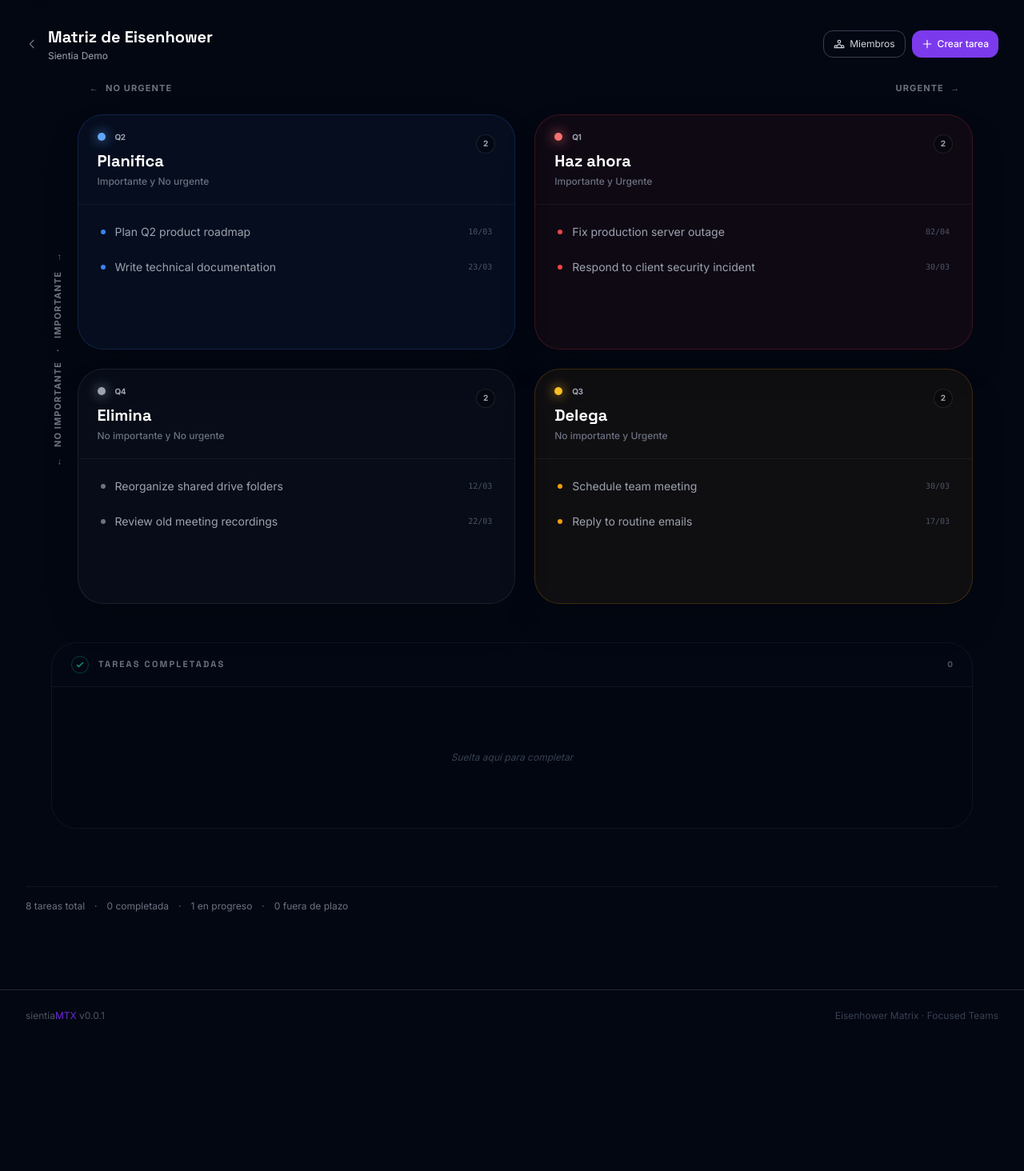
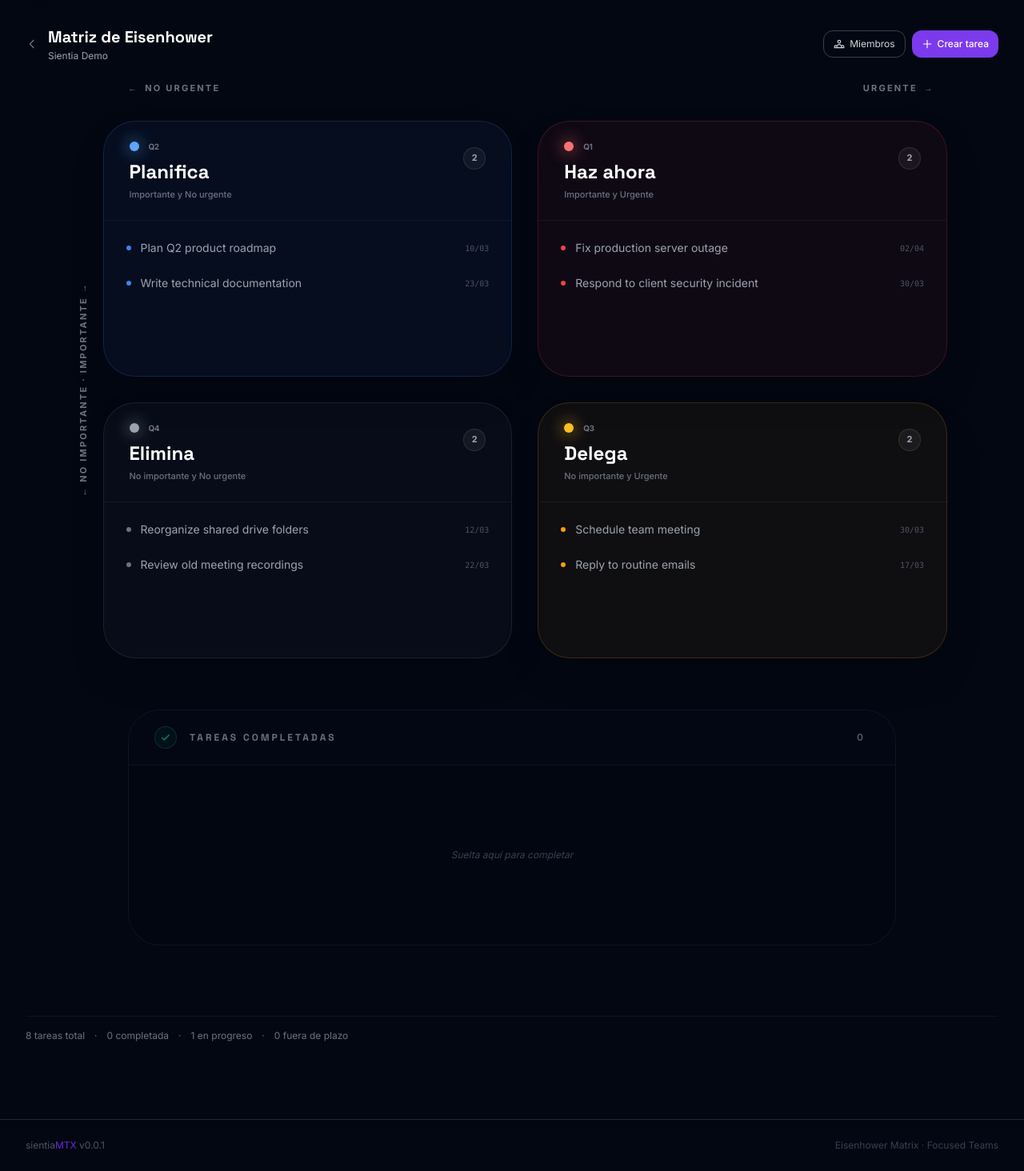
Before and after one commit to pbenav/sientiaMTX, a Laravel app: page /teams/1/dashboard in a window 1280 px wide. Shown: the part 65-1529 px from the top of the page at 80% size. Before the commit the page ends 1339 px from the top, so only its background shows below. Run offline with Laravel 12, Linux system fonts and the light colour scheme; the visitor is signed in with stand-in values (Sample User, id 1); data comes from the database, SQL or seed files in the repository; data that the repository does not hold is empty; style sheets or scripts are compiled from the project's sources; parts of the project's set-up code (start-up, migrations or seed data) failed here and were passed over.

Commit message:
UI: fix vertical axis orientation and refine dashboard centering

```diff
--- a/resources/views/teams/dashboard.blade.php
+++ b/resources/views/teams/dashboard.blade.php
@@ -63,9 +63,10 @@
     @endphp
 
     <!-- Matrix Labels & Grid -->
-    <div class="relative max-w-7xl mx-auto px-4 sm:px-6 lg:px-8">
+    <div class="max-w-6xl mx-auto px-4 sm:px-6 lg:px-8">
         <!-- Horizontal Urgency labels -->
-        <div class="flex justify-between mb-6 ml-12 pr-4 text-[11px] font-bold uppercase tracking-widest text-gray-500">
+        <div
+            class="flex justify-between mb-8 ml-16 mr-4 text-[11px] font-bold uppercase tracking-[0.2em] text-gray-500">
             <div class="flex items-center gap-2">
                 <span>←</span>
                 <span>{{ __('tasks.not_urgent') }}</span>
@@ -78,44 +79,40 @@
 
         <div class="flex gap-4">
             <!-- Vertical Importance label -->
-            <div
-                class="flex flex-col justify-center items-center py-4 text-[11px] font-bold uppercase tracking-widest text-gray-500 [writing-mode:vertical-lr] rotate-180">
-                <div class="flex items-center gap-3">
-                    <span>←</span>
-                    <span class="whitespace-nowrap">{{ __('tasks.not_important') }}</span>
-                    <span>·</span>
-                    <span class="whitespace-nowrap">{{ __('tasks.important') }}</span>
-                    <span>→</span>
-                </div>
+            <div class="flex items-center py-8">
+                <span
+                    class="text-[11px] font-bold uppercase tracking-[0.2em] text-gray-500 [writing-mode:vertical-rl] rotate-180 whitespace-nowrap select-none">
+                    ← {{ __('tasks.not_important') }} · {{ __('tasks.important') }} →
+                </span>
             </div>
 
             <!-- Matrix grid -->
-            <div class="flex-1 grid grid-cols-1 sm:grid-cols-2 gap-6">
+            <div class="flex-1 grid grid-cols-1 sm:grid-cols-2 gap-8">
                 @foreach ([2, 1, 4, 3] as $q)
                     @php
                         $cfg = $quadrantConfig[$q];
                         $qTasks = $quadrants[$q];
                     @endphp
-                    <div class="border {{ $cfg['bg'] }} rounded-[2rem] flex flex-col min-h-72 shadow-2xl transition-all"
+                    <div class="border {{ $cfg['bg'] }} rounded-[2.5rem] flex flex-col min-h-[320px] shadow-2xl transition-all group/q"
                         data-quadrant="{{ $q }}">
                         <!-- Quadrant header -->
-                        <div class="px-6 py-5 border-b border-white/5 flex flex-col gap-1 relative">
+                        <div class="px-8 py-6 border-b border-white/5 flex flex-col gap-1 relative">
                             <div class="flex items-center gap-3">
-                                <div class="w-2.5 h-2.5 rounded-full shrink-0"
-                                    style="background:{{ $cfg['color'] }}; box-shadow: 0 0 15px {{ $cfg['color'] }}">
+                                <div class="w-3 h-3 rounded-full shrink-0"
+                                    style="background:{{ $cfg['color'] }}; box-shadow: 0 0 20px {{ $cfg['color'] }}">
                                 </div>
                                 <span
-                                    class="text-[10px] font-bold text-gray-400 uppercase tracking-tighter">Q{{ $q }}</span>
+                                    class="text-[10px] font-bold text-gray-500 uppercase tracking-tighter">Q{{ $q }}</span>
                             </div>
-                            <h2 class="text-xl font-bold text-white heading mt-1">
+                            <h2 class="text-2xl font-bold text-white heading mt-1">
                                 {{ __('tasks.quadrants.' . $q . '.label') }}
                             </h2>
-                            <p class="text-xs text-gray-500 font-medium">
+                            <p class="text-[11px] text-gray-500 font-medium">
                                 {{ __('tasks.quadrants.' . $q . '.description') }}
                             </p>
 
                             <span
-                                class="absolute top-6 right-6 text-[10px] font-bold bg-black/30 border border-white/10 text-gray-400 w-6 h-6 flex items-center justify-center rounded-full q-count">
+                                class="absolute top-8 right-8 text-[11px] font-bold bg-white/5 border border-white/10 text-gray-400 w-7 h-7 flex items-center justify-center rounded-full q-count">
                                 {{ count($qTasks) }}
                             </span>
                         </div>
@@ -152,36 +149,36 @@
     </div>
 
     <!-- Completed Tasks Zone -->
-    <div class="mt-12 max-w-7xl mx-auto px-4 sm:px-6 lg:px-8 pb-12">
-        <div class="bg-gray-950/20 border border-gray-800/40 rounded-[2rem] overflow-hidden">
-            <div class="px-6 py-4 border-b border-white/5 bg-gray-900/10 flex items-center justify-between">
-                <div class="flex items-center gap-3">
-                    <div class="p-1 rounded-full border border-emerald-500/30">
-                        <svg xmlns="http://www.w3.org/2000/svg" class="h-3 w-3 text-emerald-500/80" fill="none"
+    <div class="mt-16 max-w-5xl mx-auto px-4 sm:px-6 lg:px-8 pb-16">
+        <div class="bg-gray-950/20 border border-gray-800/40 rounded-[2.5rem] overflow-hidden">
+            <div class="px-8 py-5 border-b border-white/5 bg-gray-900/10 flex items-center justify-between">
+                <div class="flex items-center gap-4">
+                    <div class="p-1.5 rounded-full border border-emerald-500/20 bg-emerald-500/5">
+                        <svg xmlns="http://www.w3.org/2000/svg" class="h-3.5 w-3.5 text-emerald-500/60" fill="none"
                             viewBox="0 0 24 24" stroke="currentColor">
                             <path stroke-linecap="round" stroke-linejoin="round" stroke-width="3" d="M5 13l4 4L19 7" />
                         </svg>
                     </div>
-                    <h3 class="text-[11px] font-bold uppercase tracking-[0.2em] text-gray-500">
+                    <h3 class="text-[12px] font-bold uppercase tracking-[0.25em] text-gray-500">
                         {{ __('teams.completed_tasks') }}</h3>
                 </div>
                 <span
-                    class="text-[10px] font-bold text-gray-600 q-count">{{ $tasks->where('status', 'completed')->count() }}</span>
+                    class="text-xs font-bold text-gray-600 q-count mr-2">{{ $tasks->where('status', 'completed')->count() }}</span>
             </div>
 
-            <div class="min-h-[120px] quadrant-list p-4 grid grid-cols-1 sm:grid-cols-2 lg:grid-cols-4 gap-3"
+            <div class="min-h-[140px] quadrant-list p-6 grid grid-cols-1 sm:grid-cols-2 lg:grid-cols-4 gap-4"
                 data-q="completed">
                 @forelse($tasks->where('status', 'completed') as $task)
-                    <div class="px-4 py-3 flex items-center gap-3 bg-gray-900/20 hover:bg-white/5 group transition-all cursor-grab active:cursor-grabbing rounded-2xl border border-white/5"
+                    <div class="px-4 py-3 flex items-center gap-4 bg-gray-900/20 hover:bg-white/10 group transition-all cursor-grab active:cursor-grabbing rounded-2xl border border-white/5"
                         data-id="{{ $task->id }}">
-                        <div class="w-1 h-1 rounded-full shrink-0 bg-emerald-500/30"></div>
+                        <div class="w-1.5 h-1.5 rounded-full shrink-0 bg-emerald-500/20"></div>
                         <a href="{{ route('teams.tasks.show', [$team, $task]) }}"
-                            class="flex-1 text-[11px] text-gray-600 line-through truncate">
+                            class="flex-1 text-[12px] text-gray-600 line-through truncate group-hover:text-gray-400 transition-colors">
                             {{ $task->title }}
                         </a>
                     </div>
                 @empty
-                    <div class="col-span-full py-16 text-center text-xs text-gray-700 italic empty-msg">
+                    <div class="col-span-full py-20 text-center text-xs text-gray-700 italic empty-msg">
                         {{ __('teams.drop_to_complete') }}
                     </div>
                 @endforelse
```
